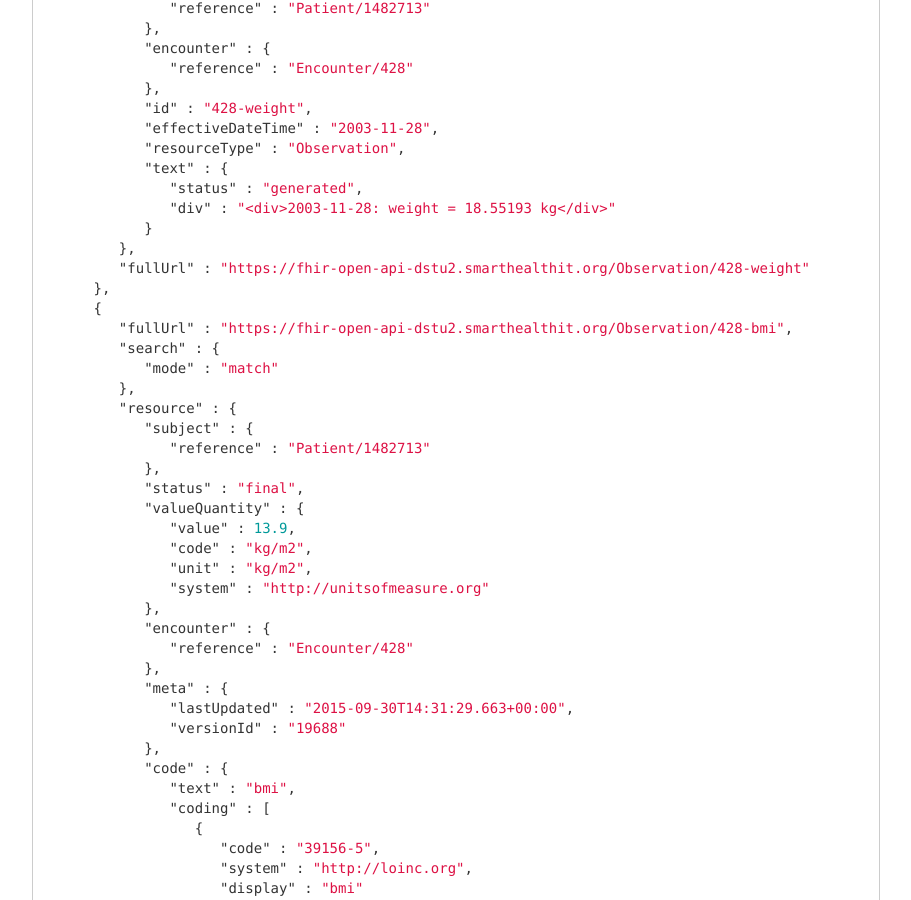
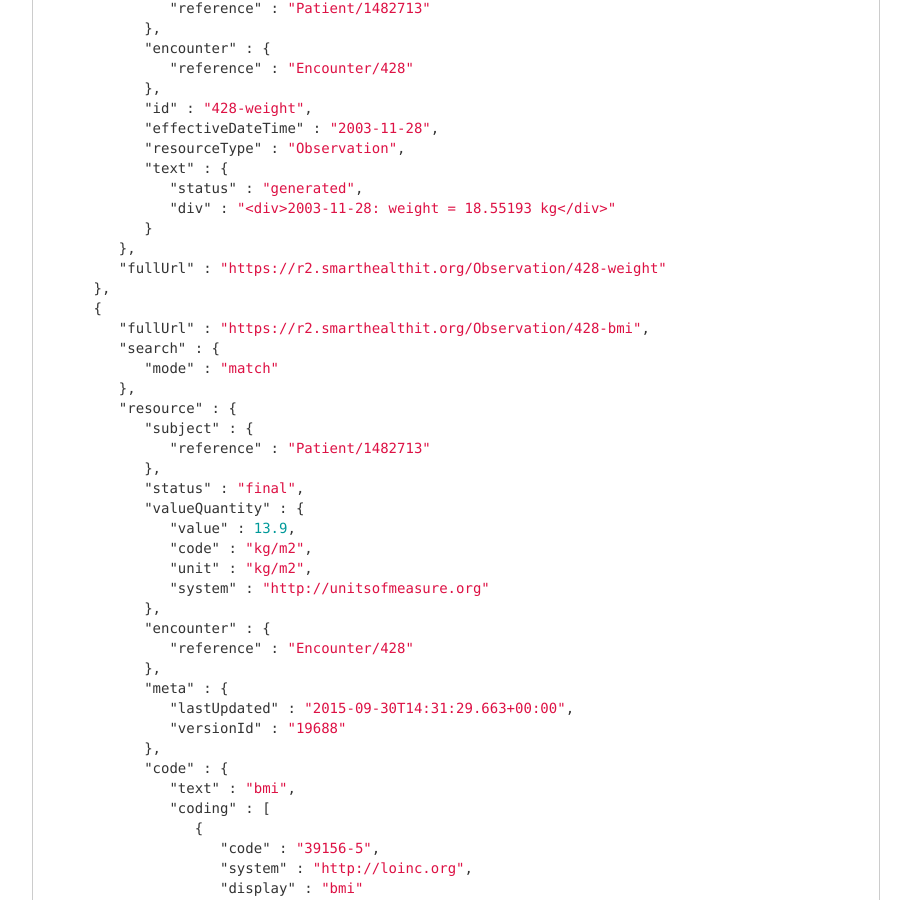
Before and after one commit to smart-on-fhir/smart-on-fhir.github.io, a Jekyll site: the page built from tutorials/server-quick-start/index.md, in a window 1280 px wide and 900 px high, scrolled down 4896 px. Shown: the whole window, without its empty margins (38-949 px from the left). Built offline with Jekyll 4.4.1, drawn with Linux system fonts in a browser that asks for light colours; some of the changed lines change nothing that is shown.

Commit message:
Update index.md

```diff
--- a/tutorials/server-quick-start/index.md
+++ b/tutorials/server-quick-start/index.md
@@ -252,10 +252,10 @@ curl 'https://r2.smarthealthit.org/Observation?subject%3APatient=smart-1482713&c
                "div" : "<div>2003-11-28: weight = 18.55193 kg</div>"
             }
          },
-         "fullUrl" : "https://fhir-open-api-dstu2.smarthealthit.org/Observation/428-weight"
+         "fullUrl" : "https://r2.smarthealthit.org/Observation/428-weight"
       },
       {
-         "fullUrl" : "https://fhir-open-api-dstu2.smarthealthit.org/Observation/428-bmi",
+         "fullUrl" : "https://r2.smarthealthit.org/Observation/428-bmi",
          "search" : {
             "mode" : "match"
          },
```
